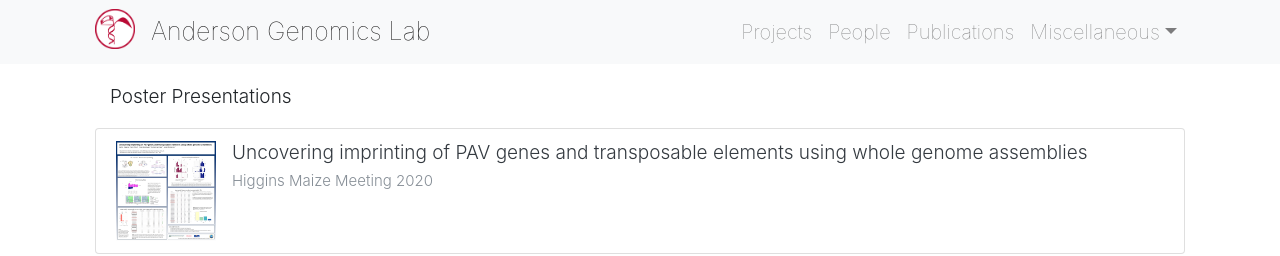
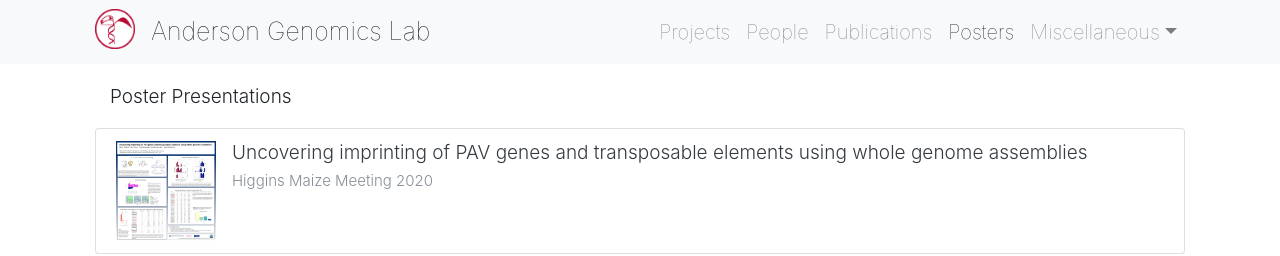
Before and after one commit to andersongenomicslab/andersongenomicslab.github.io, a Jekyll site: the page built from posters/index.html, in a window 1280 px wide. Shown: the top 256 px of the page. Built offline with Jekyll 4.4.1, drawn with Linux system fonts in a browser that asks for light colours; nearby versions of some CDN libraries; a style sheet for code colours, icons or effects is not loaded.

Commit message:
Update navbar.html

```diff
--- a/_includes/navbar.html
+++ b/_includes/navbar.html
@@ -33,6 +33,13 @@
             {% endif %}
                     <a class="nav-link" href="/publications/">Publications</a>
                 </li>
+            {% if page.categories.first == 'posters' %}
+                <li class="nav-item active">
+            {% else %}
+                <li class="nav-item">
+            {% endif %}
+                    <a class="nav-link" href="/posters/">Posters</a>
+                </li>
             {% if page.categories.first == 'protocols' %}
                 <li class="nav-item dropdown active">
             {% else %}
@@ -40,7 +47,6 @@
             {% endif %}
                     <a class="nav-link dropdown-toggle" href="#" id="navbarDropdownMenuLink" data-toggle="dropdown" aria-haspopup="true" aria-expanded="false">Miscellaneous</a>
                     <div class="dropdown-menu" aria-labelledby="navbarDropdownMenuLink">
-                        <a class="dropdown-item" href="/posters">Posters</a>
                         <a class="dropdown-item" href="/misc/contact">Contact</a>
                         <a class="dropdown-item" href="/misc/photos">Photos</a>
                         <a class="dropdown-item" href="/misc/join">Positions</a>
```
